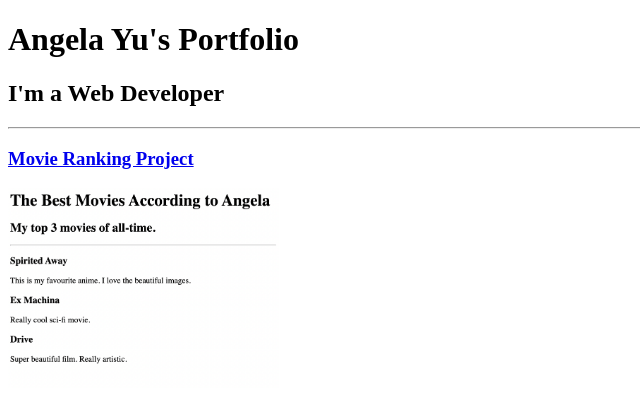
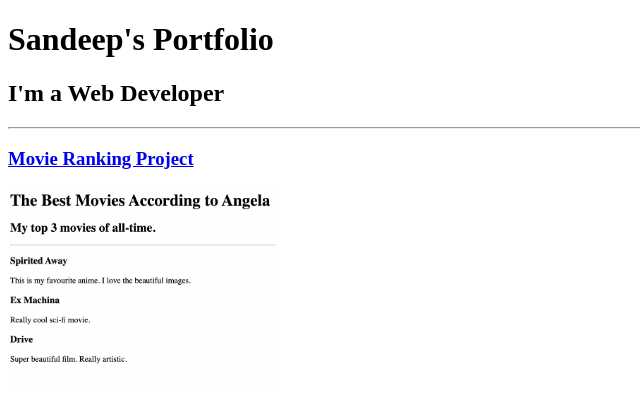
Before and after one commit to Sandeeprdywd/html-test-portfolio, a plain HTML site: page index.html in a window 1280 px wide. Shown: the top 408 px of the page, without its empty margins (0-640 px from the left). Drawn offline with Linux system fonts and the light colour scheme.

Commit message:
Update index.html

```diff
--- a/index.html
+++ b/index.html
@@ -3,11 +3,11 @@
 
 <head>
   <meta charset="UTF-8">
-  <title>Angela's Portfolio</title>
+  <title>Sandeep's Portfolio</title>
 </head>
 
 <body>
-  <h1>Angela Yu's Portfolio</h1>
+  <h1>Sandeep's Portfolio</h1>
   <h2>I'm a Web Developer</h2>
   <hr />
   <h3><a href="./public/movie-ranking.html">Movie Ranking Project</a></h3>
```
